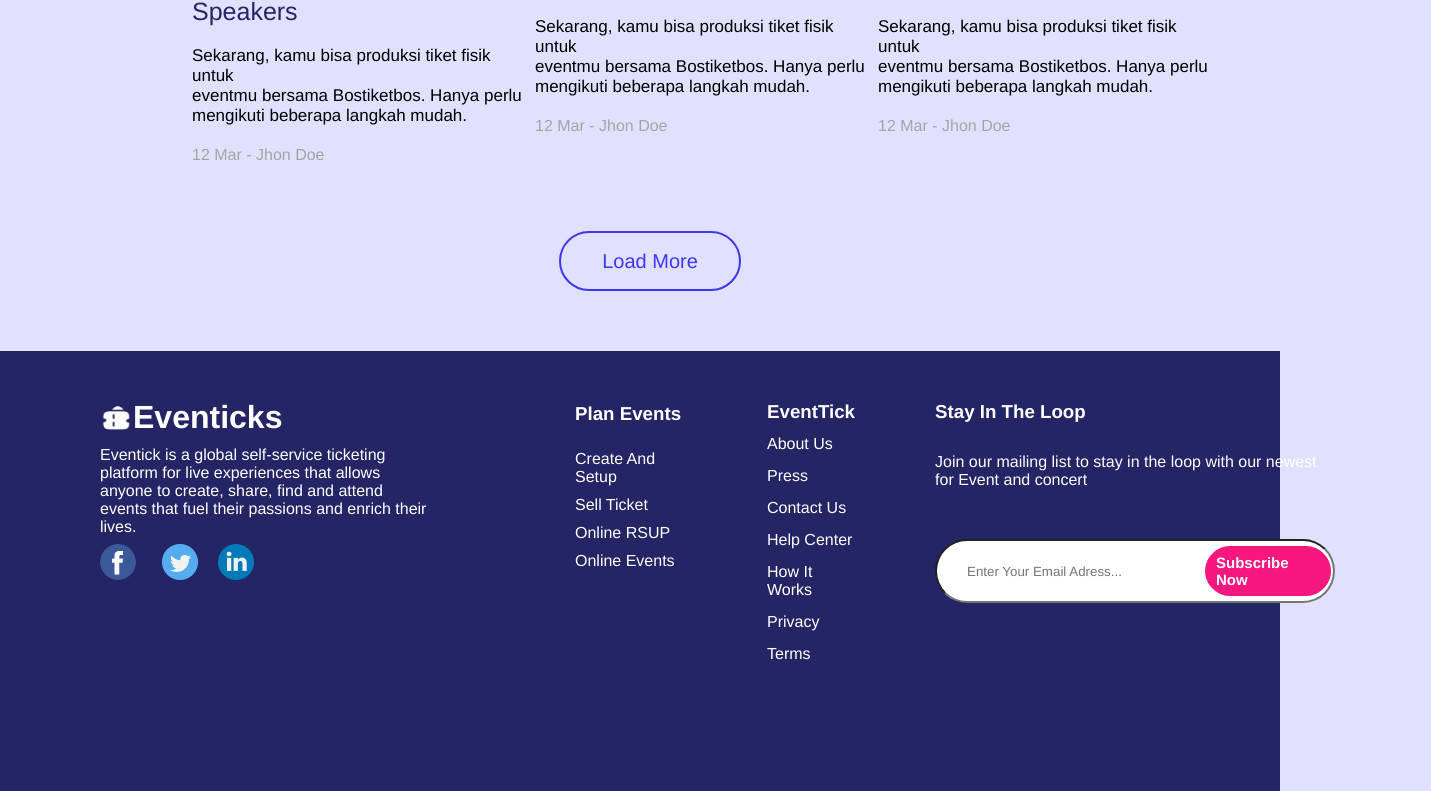
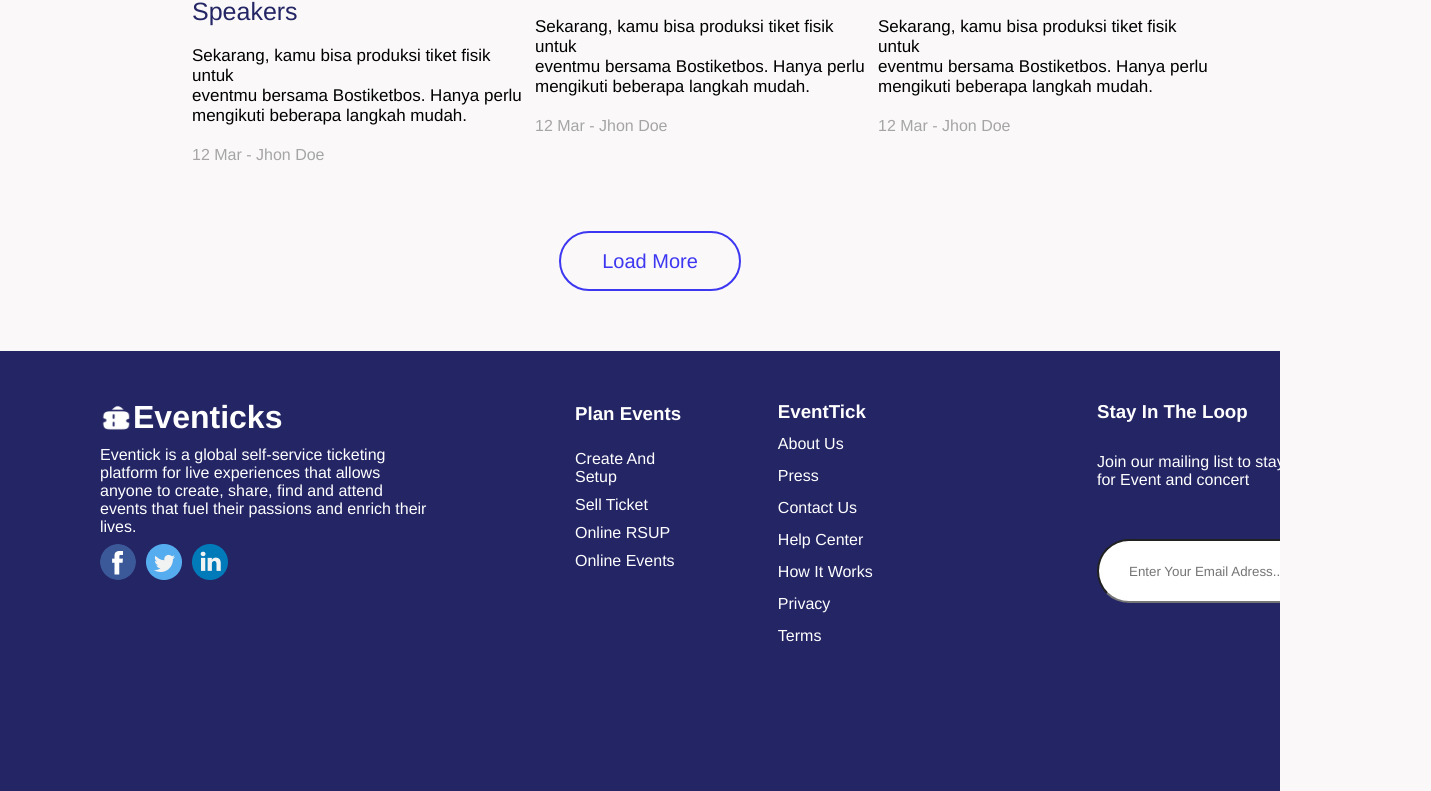
Before and after one commit to Taba1-11/tabaproject, a plain HTML site: page index.html in a window 1280 px wide. Shown: the part 3000-3791 px from the top of the page, 1431 px wide, since content can reach past the window. Drawn offline with Linux system fonts and the light colour scheme.

Commit message:
Add files via upload

```diff
--- a/project.css
+++ b/project.css
@@ -9,7 +9,7 @@
 }
 
 body {
-  background-color: #E2E0FF;
+  background-color: #faf8f8;
 
 }
 
@@ -676,16 +676,17 @@
 
 .im2 {
   margin-top: 10px;
+  display: flex;
 }
 
 
 .m2 {
-  margin-left: 22px;
+  padding: 0 10px;
 
 }
 
 .m3 {
-  margin-left: 15px;
+
 }
 
 #Plan {
@@ -1221,3 +1222,8 @@
 
   border-radius: 50px;
 }
+.footer{
+  display: flex;
+  justify-content: space-between;
+  overflow-x: hidden;
+}
```
